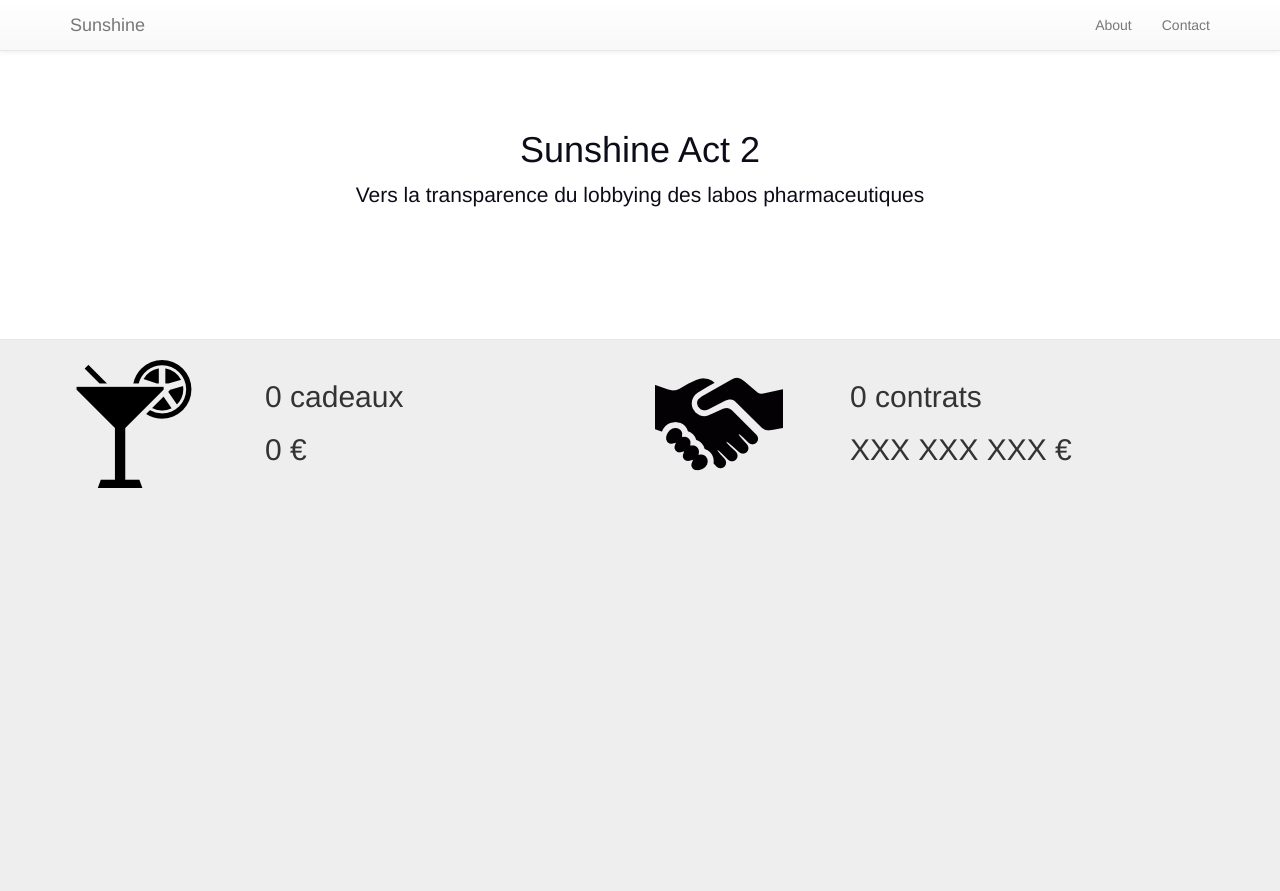
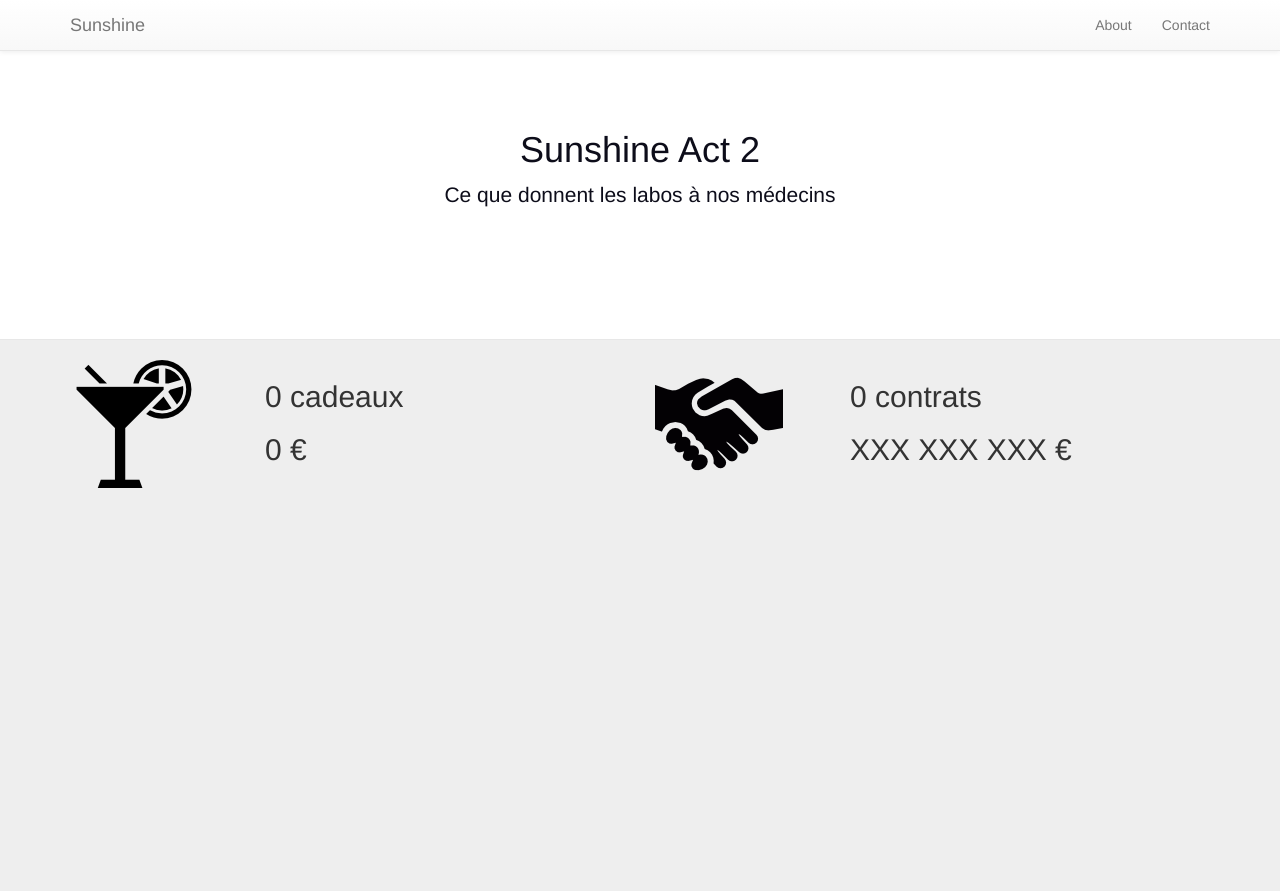
Before and after one commit to regardscitoyens/sunshine-data, a plain HTML site: page app/index.html in a window 1280 px wide. Shown: the top 891 px of the page. Drawn offline with Linux system fonts and the light colour scheme; no server answers.

Commit message:
tentative better tagline

```diff
--- a/app/index.html
+++ b/app/index.html
@@ -55,8 +55,7 @@
     <div class="container">
         <div class="intro-text">
             <h1>Sunshine Act 2</h1>
-
-            <p class="lead">Vers la transparence du lobbying des labos pharmaceutiques</p>
+            <p class="lead">Ce que donnent les labos à nos médecins</p>
         </div>
     </div>
 </div>
```
